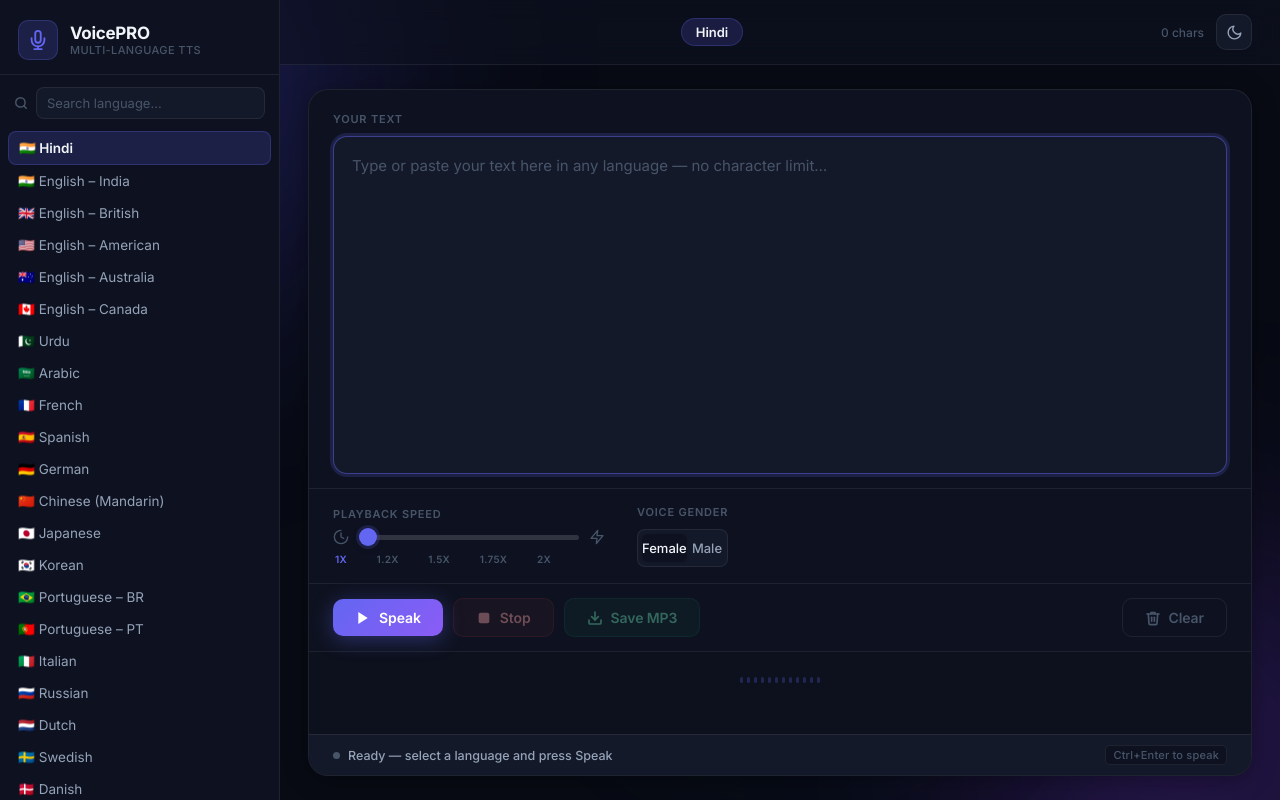
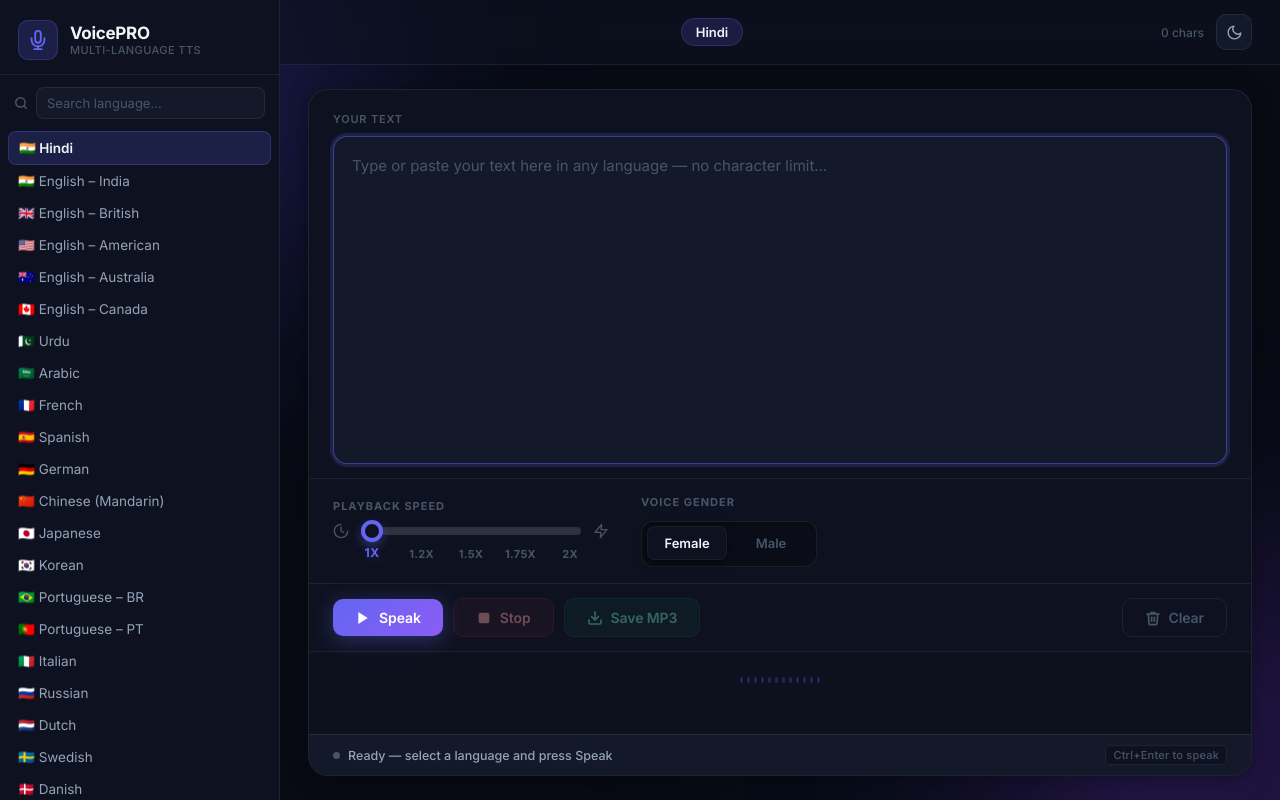
Before and after one commit to Satbir-Singh-42/text_to_voice_PRO, a Flask app: page / in a window 1280 px wide. Run offline with Flask 3, Linux system fonts and the light colour scheme.

Commit message:
feat: implement base UI structure and design tokens for text-to-voice interface

```diff
--- a/static/css/style.css
+++ b/static/css/style.css
@@ -301,9 +301,10 @@ textarea::placeholder { color: var(--text-3); }
 }
 .control-group { display: flex; flex-direction: column; gap: 10px; }
 .control-label {
-  font-size: 11px; font-weight: 600;
-  letter-spacing: 0.8px; text-transform: uppercase;
+  font-size: 11px; font-weight: 700;
+  letter-spacing: 1px; text-transform: uppercase;
   color: var(--text-3);
+  margin-bottom: 2px;
 }
 
 /* ── Speed Slider ───────────────────────────────────────────── */
@@ -311,72 +312,123 @@ textarea::placeholder { color: var(--text-3); }
   display: flex; flex-direction: column; gap: 8px; min-width: 200px;
 }
 .speed-range-row {
-  display: flex; align-items: center; gap: 10px;
+  display: flex; align-items: center; gap: 12px;
 }
 .speed-end-icon { color: var(--text-3); flex-shrink: 0; transition: color var(--transition); }
+.speed-end-icon:hover { color: var(--text-2); }
 
 /* Custom range input */
 input[type="range"].speed-range {
   -webkit-appearance: none;
   appearance: none;
-  width: 220px; height: 5px;
-  border-radius: 5px;
+  width: 220px; height: 8px;
+  border-radius: 8px;
   background: var(--border-hi);
+  box-shadow: inset 0 1px 3px rgba(0,0,0,0.1);
   outline: none;
   cursor: pointer;
   transition: background var(--transition);
 }
+input[type="range"].speed-range:hover {
+  background: rgba(148, 163, 184, 0.3);
+}
+body:not(.light) input[type="range"].speed-range:hover {
+  background: rgba(255, 255, 255, 0.2);
+}
 input[type="range"].speed-range::-webkit-slider-thumb {
   -webkit-appearance: none;
-  width: 18px; height: 18px;
+  width: 22px; height: 22px;
   border-radius: 50%;
-  background: var(--accent);
-  box-shadow: 0 0 0 3px var(--accent-dim), 0 2px 6px rgba(0,0,0,0.25);
-  cursor: pointer;
-  transition: transform 0.15s, box-shadow 0.15s;
+  background: var(--surface);
+  border: 4px solid var(--accent);
+  box-shadow: 0 4px 10px rgba(99,102,241,0.4), 0 1px 3px rgba(0,0,0,0.2);
+  cursor: grab;
+  transition: transform 0.2s cubic-bezier(0.34, 1.56, 0.64, 1), box-shadow 0.2s, border-width 0.2s;
 }
 input[type="range"].speed-range::-webkit-slider-thumb:hover {
-  transform: scale(1.2);
-  box-shadow: 0 0 0 5px var(--accent-dim), 0 2px 8px rgba(0,0,0,0.3);
+  transform: scale(1.15);
+  box-shadow: 0 6px 14px rgba(99,102,241,0.5), 0 2px 5px rgba(0,0,0,0.3);
+  border-width: 5px;
+}
+input[type="range"].speed-range::-webkit-slider-thumb:active {
+  cursor: grabbing;
+  transform: scale(1.05);
+  border-width: 6px;
+  box-shadow: 0 2px 6px rgba(99,102,241,0.6);
 }
 input[type="range"].speed-range::-moz-range-thumb {
-  width: 18px; height: 18px; border-radius: 50%;
-  background: var(--accent); border: none; cursor: pointer;
+  width: 14px; height: 14px; border-radius: 50%;
+  background: var(--surface); border: 4px solid var(--accent);
+  cursor: grab;
+  box-shadow: 0 4px 10px rgba(99,102,241,0.4);
+}
+input[type="range"].speed-range:active::-moz-range-thumb {
+  cursor: grabbing;
 }
 .speed-labels {
-  display: flex; justify-content: space-between;
-  width: 220px; padding: 0 2px;
+  position: relative;
+  width: 198px; height: 16px;
+  margin-left: 39px;
 }
 .speed-label-item {
-  font-size: 10px; font-weight: 600;
+  position: absolute; top: 0;
+  transform: translateX(-50%);
+  font-size: 11px; font-weight: 700;
   color: var(--text-3); text-transform: uppercase;
-  letter-spacing: 0.3px; transition: color var(--transition);
-  cursor: pointer;
+  letter-spacing: 0.3px; transition: all var(--transition);
+  cursor: pointer; white-space: nowrap;
 }
-.speed-label-item.active { color: var(--accent); }
+.speed-label-item:nth-child(1) { left: 0%; }
+.speed-label-item:nth-child(2) { left: 25%; }
+.speed-label-item:nth-child(3) { left: 50%; }
+.speed-label-item:nth-child(4) { left: 75%; }
+.speed-label-item:nth-child(5) { left: 100%; }
+
+.speed-label-item:hover { color: var(--text-2); transform: translate(-50%, -1px); }
+.speed-label-item.active {
+  color: var(--accent);
+  text-shadow: 0 2px 8px rgba(99,102,241,0.3);
+  transform: translate(-50%, -1px) scale(1.1);
+}
 
 /* Gender toggle */
 .gender-toggle {
-  display: flex; gap: 4px;
-  background: var(--surface2);
-  padding: 4px; border-radius: 8px;
+  display: inline-flex; gap: 4px;
+  background: rgba(0,0,0,0.04);
+  padding: 5px; border-radius: 12px;
   border: 1px solid var(--border);
+  box-shadow: inset 0 2px 5px rgba(0,0,0,0.03);
+  position: relative;
+}
+body:not(.light) .gender-toggle {
+  background: rgba(0,0,0,0.25);
+  box-shadow: inset 0 2px 5px rgba(0,0,0,0.2);
 }
 .gender-toggle input[type="radio"] { display: none; }
 .gender-label {
-  flex: 1; text-align: center;
-  font-size: 13px; font-weight: 500;
-  padding: 6px 0; border-radius: 6px;
-  cursor: pointer; color: var(--text-2);
-  transition: all var(--transition);
+  min-width: 80px; text-align: center;
+  font-size: 13px; font-weight: 600;
+  padding: 8px 12px; border-radius: 8px;
+  cursor: pointer; color: var(--text-3);
+  transition: all 0.3s cubic-bezier(0.4, 0, 0.2, 1);
+  position: relative; z-index: 1;
+}
+.gender-label:hover {
+  color: var(--text-2);
 }
 .gender-toggle input[type="radio"]:checked + .gender-label {
   background: var(--surface);
   color: var(--text);
-  box-shadow: 0 1px 3px rgba(0,0,0,0.1);
+  box-shadow: 0 4px 12px rgba(0,0,0,0.08), 0 1px 3px rgba(0,0,0,0.05);
+  transform: translateY(-1px);
+}
+body:not(.light) .gender-toggle input[type="radio"]:checked + .gender-label {
+  box-shadow: 0 4px 14px rgba(0,0,0,0.3), 0 1px 3px rgba(0,0,0,0.2);
+  border: 1px solid rgba(255,255,255,0.05);
 }
 .gender-toggle input[type="radio"]:focus-visible + .gender-label {
   outline: 2px solid var(--accent);
+  outline-offset: 2px;
 }
 
 /* ── Actions ────────────────────────────────────────────────── */
--- a/static/js/app.js
+++ b/static/js/app.js
@@ -103,7 +103,7 @@
 
   /* ── Speed slider ───────────────────────────────────────── */
   function setSpeed(idx) {
-    currentSpeedIdx = Math.max(0, Math.min(2, idx));
+    currentSpeedIdx = Math.max(0, Math.min(SPEED_MAP.length - 1, idx));
     speedSlider.value = currentSpeedIdx;
     speedLabels.forEach((el, i) => el.classList.toggle("active", i === currentSpeedIdx));
     if (audioEl.src) audioEl.playbackRate = SPEED_MAP[currentSpeedIdx].rate;
```
